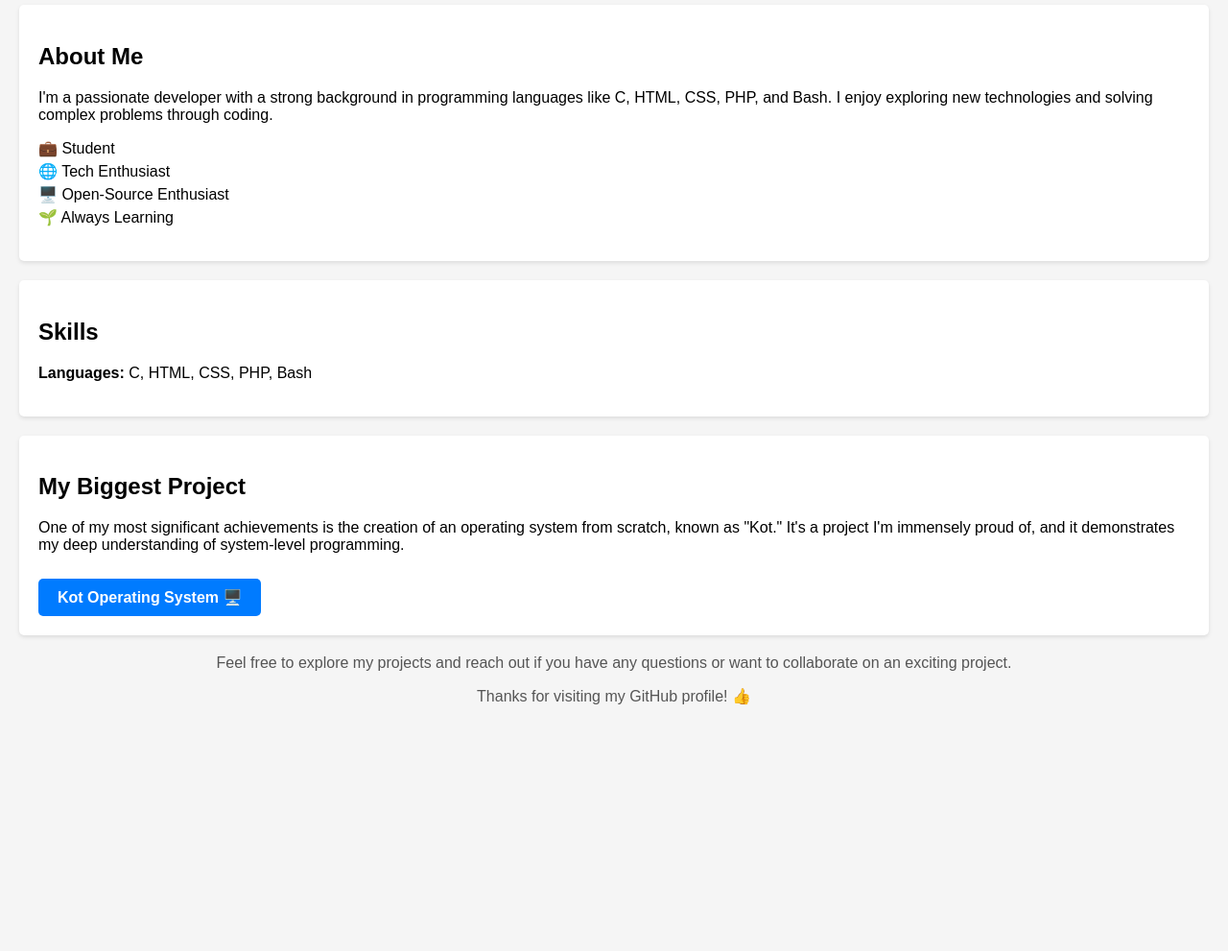
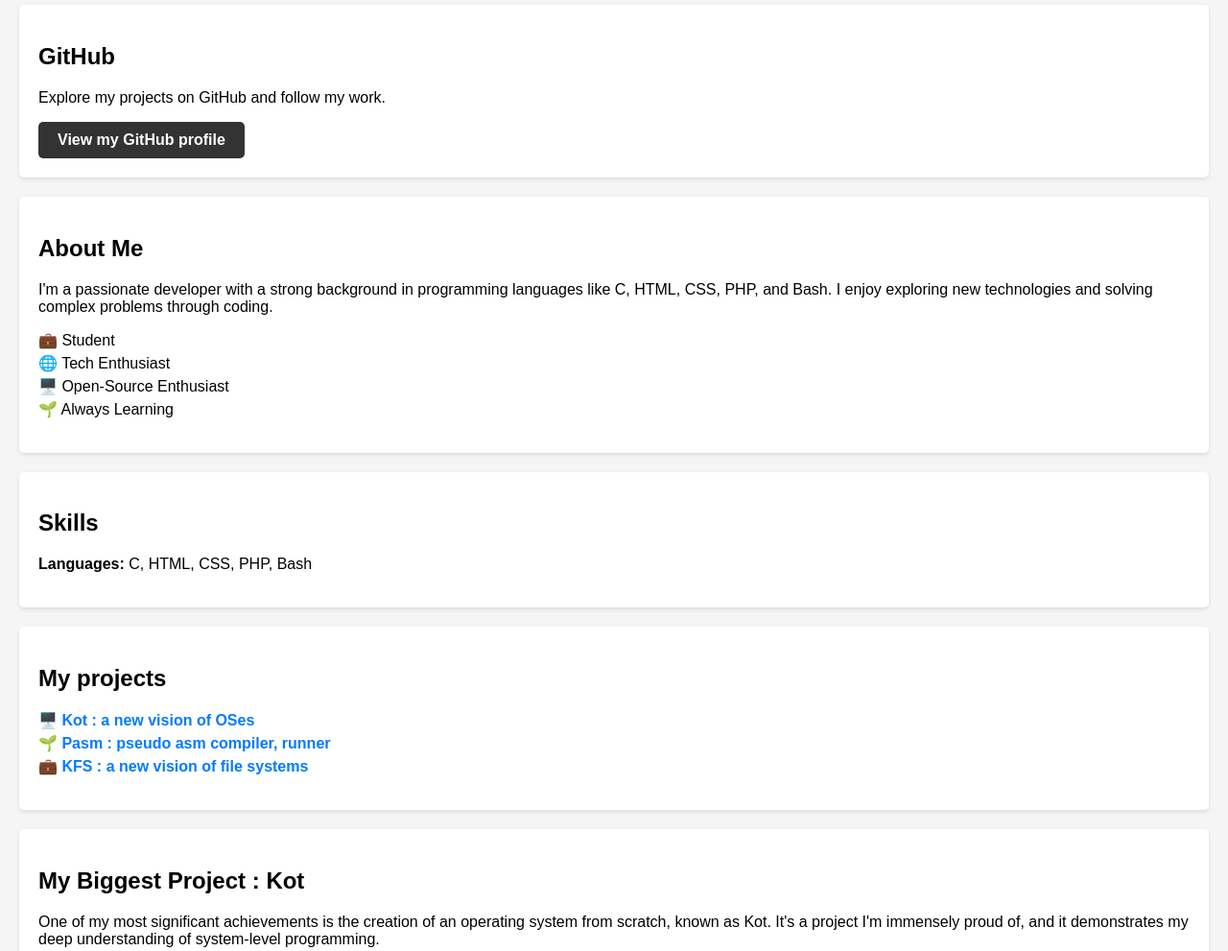
Before and after one commit to konect-V/konect-V.github.io, a plain HTML site: page index.html in a window 1280 px wide. Shown: the part 440-1431 px from the top of the page at 96% size. Before the commit the page ends 1191 px from the top, so only its background shows below. Drawn offline with Linux system fonts and the light colour scheme.

Commit message:
Update website

```diff
--- a/index.css
+++ b/index.css
@@ -44,6 +44,22 @@
     max-width: 90%;
 }
 
+#github {
+    display: inline-block;
+    padding: 10px 20px;
+    background-color: #333;
+    color: #fff;
+    text-decoration: none;
+    border: none;
+    border-radius: 5px;
+    font-weight: bold;
+    transition: background-color 0.3s;
+}
+
+#github:hover {
+    background-color: #444;
+}
+
 #biggest-project a {
     background-color: #007bff;
     color: #fff;
--- a/index.html
+++ b/index.html
@@ -12,6 +12,12 @@
         <img id="avatar" src="https://avatars.githubusercontent.com/u/66421869?v=4" alt="Konect-V">
         <h1>Hi there, I'm Konect-V! 👋</h1>
     </header>
+
+    <section id="github-link">
+        <h2>GitHub</h2>
+        <p>Explore my projects on GitHub and follow my work.</p>
+        <a href="https://github.com/konect-V" id="github">View my GitHub profile</a>
+    </section>
 
     <section id="about">
         <h2>About Me</h2>
@@ -31,9 +37,18 @@
         </ul>
     </section>
 
+    <section id="projects">
+        <h2>My projects</h2>
+        <ul>
+            <li><a href="https://github.com/kot-org/Kot">🖥️ Kot : a new vision of OSes</a></li>
+            <li><a href="https://github.com/konect-V/pasm">🌱 Pasm : pseudo asm compiler, runner</a></li>
+            <li><a href="https://github.com/konect-V/kfs-bridge">💼 KFS : a new vision of file systems</a></li>
+        </ul>
+    </section>
+
     <section id="biggest-project">
-        <h2>My Biggest Project</h2>
-        <p>One of my most significant achievements is the creation of an operating system from scratch, known as "Kot." It's a project I'm immensely proud of, and it demonstrates my deep understanding of system-level programming.</p>
+        <h2>My Biggest Project : Kot</h2>
+        <p>One of my most significant achievements is the creation of an operating system from scratch, known as Kot. It's a project I'm immensely proud of, and it demonstrates my deep understanding of system-level programming.</p>
         <a href="https://github.com/kot-org/Kot">Kot Operating System 🖥️</a>
     </section>
 
```
